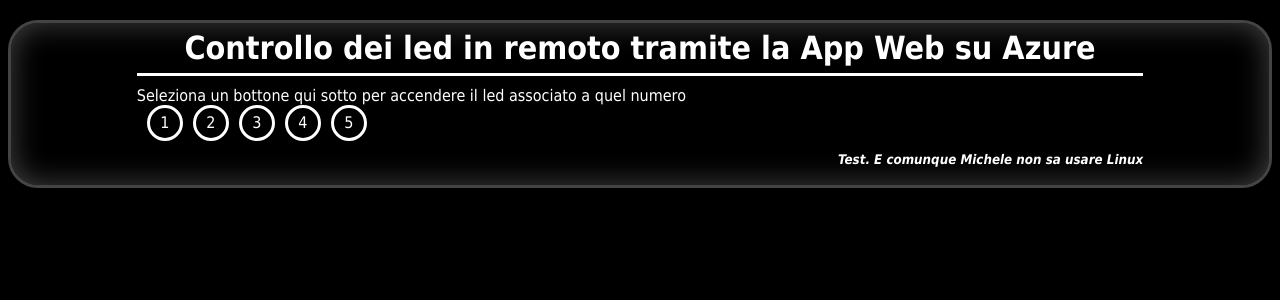
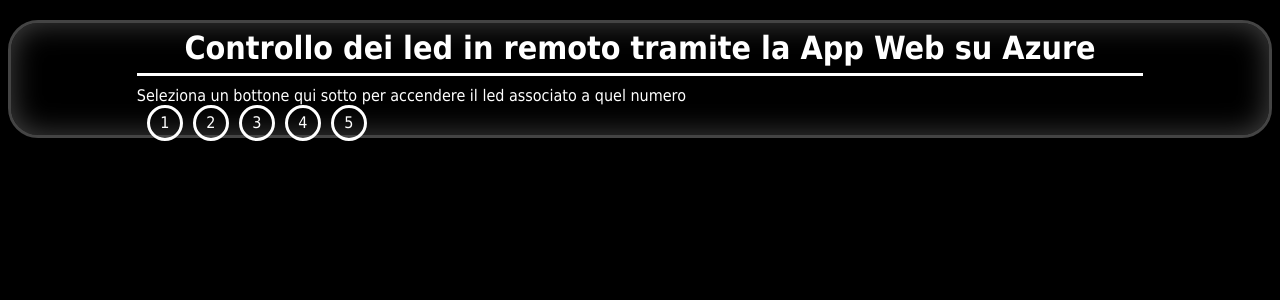
Before and after one commit to gcramarossa/AATDemoWithArduino, a PHP site: page / in a window 1280 px wide. Shown: the top 300 px of the page. Run offline with PHP 8.4, Linux system fonts and the light colour scheme.

Commit message:
Update index.php

```diff
--- a/index.php
+++ b/index.php
@@ -19,7 +19,6 @@
                 <a href="#" id="bottone5">5</a>
                 <p id="stato">&nbsp;</p>
             </p>
-            <h5>Test. E comunque Michele non sa usare Linux</h5>
         </div>
         <script type="text/javascript" src="js/azioni.js"></script>
     </body>
```
